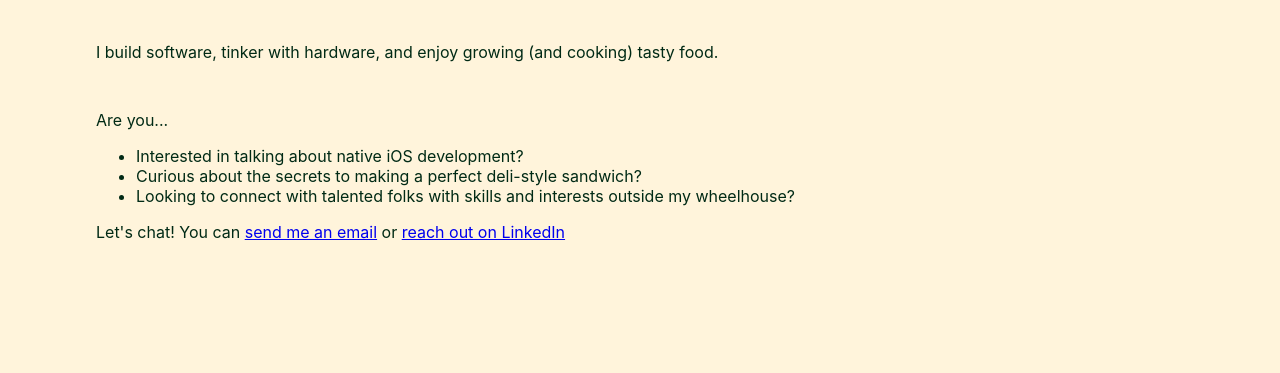
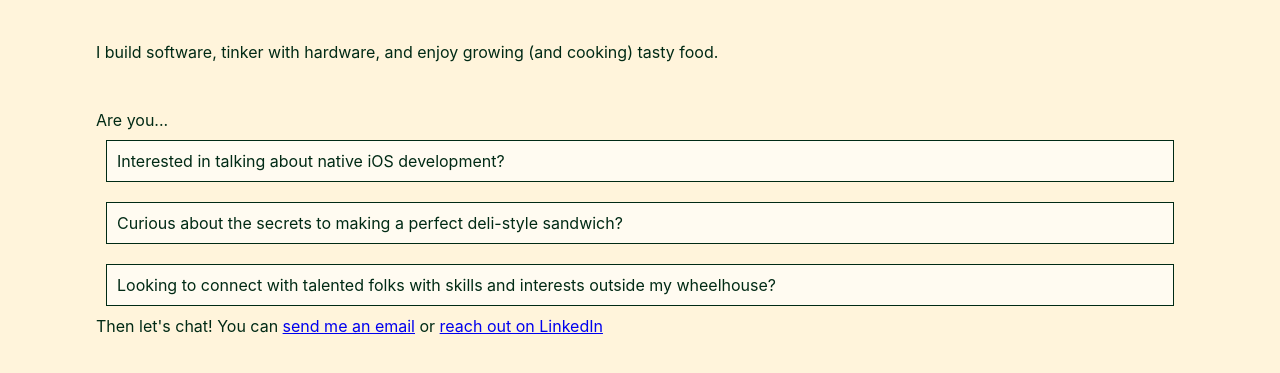
Before and after one commit to brenden-peters/brenden-peters.github.io, a Gatsby site: page / in a window 1280 px wide. Shown: the part 157-530 px from the top of the page. Built offline with nearby package versions, Linux system fonts and the light colour scheme; Gatsby itself is replaced by a stand-in of ours.

Commit message:
playing with collapsible sections and sass

```diff
--- a/gatsby-config.js
+++ b/gatsby-config.js
@@ -6,7 +6,7 @@ module.exports = {
     title: `bpeters dot app`,
     siteUrl: `https://www.bpeters.app`
   },
-  plugins: ["gatsby-plugin-postcss", "gatsby-plugin-mdx", {
+  plugins: ["gatsby-plugin-sass", "gatsby-plugin-mdx", {
     resolve: 'gatsby-source-filesystem',
     options: {
       "name": "pages",
--- a/package.json
+++ b/package.json
@@ -19,12 +19,14 @@
     "@mdx-js/react": "^2.3.0",
     "gatsby": "^5.11.0",
     "gatsby-plugin-mdx": "^5.11.0",
-    "gatsby-plugin-postcss": "^6.11.0",
+    "gatsby-plugin-sass": "^6.11.0",
     "gatsby-source-filesystem": "^5.11.0",
     "postcss": "^8.4.27",
+    "postcss-nested": "^6.0.1",
     "react": "^18.2.0",
     "react-collapsible": "^2.10.0",
-    "react-dom": "^18.2.0"
+    "react-dom": "^18.2.0",
+    "sass": "^1.64.1"
   },
   "devDependencies": {
     "gh-pages": "^5.0.0"
--- a/src/pages/index.js
+++ b/src/pages/index.js
@@ -1,8 +1,10 @@
 import * as React from "react"
 import Collapsible from "react-collapsible";
+
 import "../styles/styles.css"
+import "../styles/_Collapsible.css"
 
-const pageStyles = { // #bfff96 base page color, #002a15 base text color -- maybe try #FFF4DB as well
+const pageStyles = { // #BFFF96 base page color, -- maybe play with #002a15 and #FFF4DB as well
   color: "#002a15",
   padding: 96,
   fontFamily: "-apple-system, Roboto, sans-serif, serif",
@@ -42,9 +44,14 @@ const keywordStyle = {
 }
 
 
-const greeting = {
-	message: "Hi, I'm Brenden.",
+const staticContent = {
+	greeting: "Hi, I'm Brenden.",
+	bio: "I build software, tinker with hardware, and enjoy growing (and cooking) tasty food.",
+}
 
+const expandableIndicators = {
+	notOpen: "⌃",
+	open: "⌄"
 }
 
 const expandableBlurbs = [
@@ -63,7 +70,7 @@ const expandableBlurbs = [
 ]
 
 const contact = { /*break out contact blurb into own component for reuse across other pages*/
-	cta: "Let's chat!",
+	cta: "Then let's chat!",
 	email: "send me an email",
 	linkedIn: "reach out on LinkedIn",
 }
@@ -71,7 +78,7 @@ const contact = { /*break out contact blurb into own component for reuse across
 const greetingHeader = (
 	<div>
 		<h1 style={headingStyle}>
-			{greeting.message}
+			{staticContent.greeting}
 		</h1>
 	</div>
 )
@@ -82,21 +89,20 @@ const IndexPage = () => {
     <main style={pageStyles}>
       	{greetingHeader}
       <p style={paragraphStyles}>
-	  	I build software, tinker with hardware, and enjoy growing (and cooking) tasty food. {/*'software' links to github?*/}
+	  	{staticContent.bio}
       </p>
 	  <p>
 		Are you...
-		<ul style={listStyle}>
 		{expandableBlurbs.map(blurb=> (
-				<li style={listItemStyle}>
-				<Collapsible trigger={blurb.triggerText}>
+			<Collapsible
+				transitionTime={200}
+				transitionCloseTime={200}
+				trigger={blurb.triggerText}>
 				<p>
 					{blurb.blurbText}
 				</p>
 			</Collapsible>
-				</li>
 		))}
-		</ul>
 		{contact.cta} You can <a href="mailto:contact@bpeters.app">{contact.email}</a> or <a href="https://www.linkedin.com/in/brenden-peters/">{contact.linkedIn}</a> {/*expandable contact details section for screen readers? -- what's the most accessible way*/}
 	  </p>
     </main>
--- /dev/null
+++ b/src/styles/_Collapsible.css
@@ -0,0 +1,48 @@
+_Collapsible {  }
+
+.Collapsible__trigger {
+	margin: 10px;
+	color: #002a15;
+	background: #FFFBF1;
+
+    display: block;
+    font-weight: 400;
+    text-decoration: none;
+    position: relative;
+    border: 1px solid #002a15;
+    padding: 10px;
+
+    &:after {
+      font-family: 'FontAwesome';
+      content: '\f107';
+      position: absolute;
+      right: 10px;
+      top: 10px;
+      display: block;
+      transition: transform 200ms;
+    }
+
+    &.is-open {
+      &:after {
+        transform: rotateZ(180deg);
+      }
+    }
+}
+
+.Collapsible__contentInner {
+  padding: 10px;
+  border: 1px solid $lightGrey;
+  border-top: 0;
+  background-color: #FFFBF1;
+  color: #002a15;
+
+  p {
+    margin-bottom: 10px;
+    font-size: 14px;
+    line-height: 20px;
+
+    &:last-child {
+      margin-bottom: 0;
+    }
+  }
+}
```
Also changed, not shown: 1 other file. Lines whose indentation alone changed are shown as unchanged.
